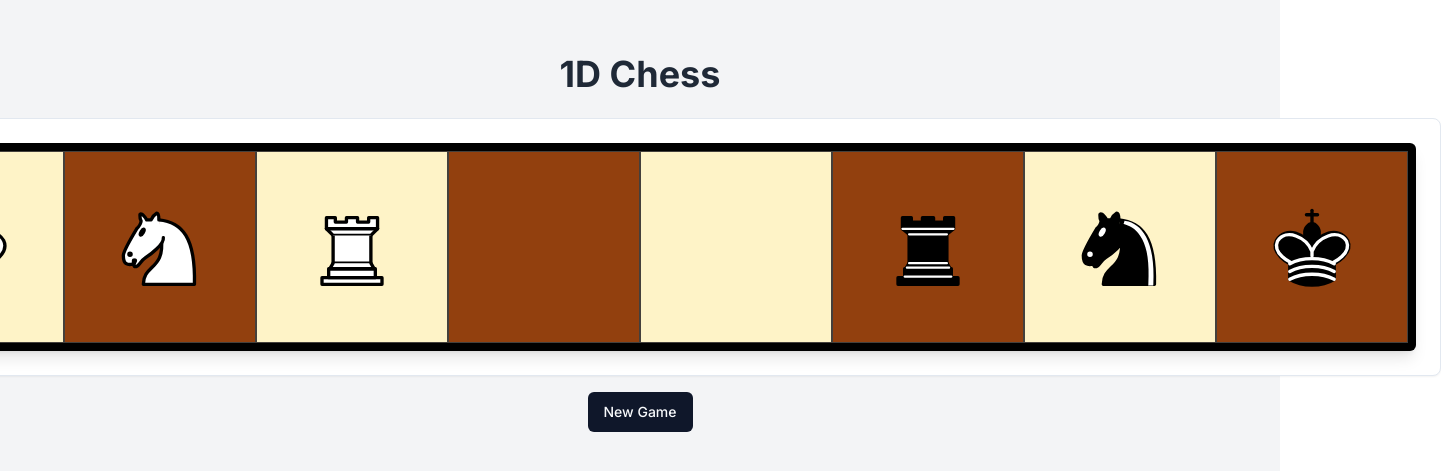
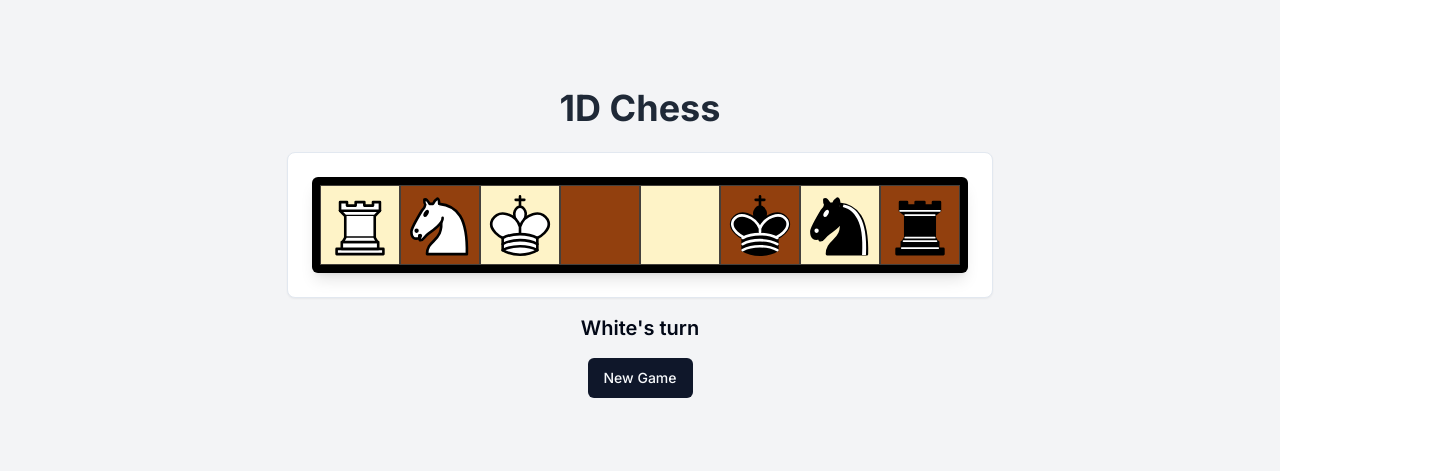
Before and after one commit to AndrxwWxng/1d-chess, a Next.js app: page / in a window 1280 px wide. Shown: the part 157-628 px from the top of the page, 1441 px wide, since content can reach past the window. Built offline with nearby package versions, Linux system fonts and the light colour scheme.

Commit message:
added movements and context and logic
its kinda really broken

```diff
--- a/src/app/page.tsx
+++ b/src/app/page.tsx
@@ -1,15 +1,34 @@
+'use client';
 import React from 'react';
 import Board from '../components/board';
-import { Button } from "@/components/ui/button"
+import { GameProvider, useGame } from '../context/gameContext';
+import { Button } from "@/components/ui/button";
 
-const Home = () => {
+const GameInfo = () => {
+  const { currentPlayer, isGameOver, winner, resetGame } = useGame();
+
   return (
-    <div className="flex flex-col items-center justify-center min-h-screen bg-gray-100">
-      <h1 className="text-4xl font-bold text-gray-800 mb-6">1D Chess</h1>
-      <Board />
-      <Button className="mt-4">New Game</Button>
+    <div className="mt-4 text-center">
+      {!isGameOver ? (
+        <p className="text-xl font-semibold">{currentPlayer === 'white' ? "White" : "Black"}'s turn</p>
+      ) : (
+        <p className="text-xl font-semibold">{winner === 'white' ? "White" : "Black"} wins!</p>
+      )}
+      <Button className="mt-4" onClick={resetGame}>New Game</Button>
     </div>
   );
 };
 
+const Home = () => {
+  return (
+    <GameProvider>
+      <div className="flex flex-col items-center justify-center min-h-screen bg-gray-100">
+        <h1 className="text-4xl font-bold text-gray-800 mb-6">1D Chess</h1>
+        <Board />
+        <GameInfo />
+      </div>
+    </GameProvider>
+  );
+};
+
 export default Home;
--- a/src/components/board.tsx
+++ b/src/components/board.tsx
@@ -1,19 +1,25 @@
+'use client';
 import React from 'react';
 import Square from './square';
 import { Card, CardContent } from './ui/card';
-// import {GameContext} from '../context.tsx/gameContext';
+import { useGame } from '../context/gameContext';
 
 const Board = () => {
-    const initialPiece = ['WK', 'WN', 'WR', '','','BR','BN','BK'];
-    const BoardSize = 8;
-    const board = Array(BoardSize).fill(null);
-    // const { board } = useContext(GameContext);
+  const { board, handleSquareClick, selectedPiece, availableMoves } = useGame();
+
   return (
     <Card className='w-fit'>
       <CardContent className='p-6'>
         <div className='flex bg-black p-2 rounded-md shadow-lg'>
-                    {initialPiece.map((piece, index) => (
-                        <Square key={index} index={index} piece={piece}/>
+          {board.map((piece: string, index: number) => (
+            <Square
+              key={index}
+              index={index}
+              piece={piece}
+              onClick={() => handleSquareClick(index)}
+              isSelected={selectedPiece === index}
+              isAvailableMove={availableMoves.includes(index)}
+            />
           ))}
         </div>
       </CardContent>
--- a/src/components/square.tsx
+++ b/src/components/square.tsx
@@ -1,20 +1,23 @@
 import React from 'react';
 import ChessPiece from './piece';
-// import { GameContext } from '../context/GameContext';
-// import Piece from './Piece';
+
 type SquareProps = {
   index: number;
   piece: string;
-}
-const Square: React.FC<SquareProps> = ({ index, piece }) => {
-//   const { board, handleSquareClick } = useContext(GameContext);
+  onClick: () => void;
+  isSelected: boolean;
+  isAvailableMove: boolean;
+};
+
+const Square: React.FC<SquareProps> = ({ index, piece, onClick, isSelected, isAvailableMove }) => {
   return (
     <div
-      className={`w-48 h-48 flex items-center justify-center text-4xl border border-stone-700 ${
+      onClick={onClick}
+      className={`w-20 h-20 flex items-center justify-center text-4xl border border-stone-700 cursor-pointer ${
         index % 2 === 0 ? 'bg-amber-100' : 'bg-amber-800'
-      }`}
+      } ${isSelected ? 'ring-4 ring-blue-500' : ''} ${isAvailableMove ? 'ring-4 ring-green-500' : ''}`}
     >
-      {piece && <ChessPiece piece={piece} />}
+      {piece ? <ChessPiece piece={piece} /> : null}
     </div>
   );
 };
--- /dev/null
+++ b/src/context/gameContext.tsx
@@ -0,0 +1,130 @@
+// import React, { createContext, useState } from 'react';
+
+// const initialState = {
+//   board: Array(8).fill(null),
+//   // Other state variables like current player, etc.
+// };
+
+// export const GameContext = createContext();
+
+// export const GameProvider = ({ children }) => {
+//   const [state, setState] = useState(initialState);
+
+//   const handleSquareClick = (index) => {
+//     // Logic for handling square click
+//   };
+
+//   return (
+//     <GameContext.Provider value={{ ...state, handleSquareClick }}>
+//       {children}
+//     </GameContext.Provider>
+//   );
+// };
+'use client';
+import React, { createContext, useState, useContext } from 'react';
+
+type GameState = {
+  board: string[];
+  currentPlayer: 'white' | 'black';
+  selectedPiece: number | null;
+  availableMoves: number[];
+  isGameOver: boolean;
+  winner: 'white' | 'black' | null;
+};
+
+const initialState: GameState = {
+  board: ['WR', 'WN', 'WK', '', '', 'BK', 'BN', 'BR'],
+  currentPlayer: 'white',
+  selectedPiece: null,
+  availableMoves: [],
+  isGameOver: false,
+  winner: null,
+};
+
+type GameContextType = GameState & {
+  handleSquareClick: (index: number) => void;
+  resetGame: () => void;
+};
+
+const GameContext = createContext<GameContextType | undefined>(undefined);
+
+export const GameProvider: React.FC<{ children: React.ReactNode }> = ({ children }) => {
+  const [state, setState] = useState<GameState>(initialState);
+
+  const calculateAvailableMoves = (index: number) => {
+    const piece = state.board[index];
+    if (!piece || (state.currentPlayer === 'white' && piece[0] !== 'W') || (state.currentPlayer === 'black' && piece[0] !== 'B')) {
+      return [];
+    }
+
+    const moves = [];
+    if (piece[1] === 'K' || piece[1] === 'R') {
+      if (index > 0 && (!state.board[index - 1] || state.board[index - 1][0] !== piece[0])) moves.push(index - 1);
+      if (index < state.board.length - 1 && (!state.board[index + 1] || state.board[index + 1][0] !== piece[0])) moves.push(index + 1);
+    }
+    if (piece[1] === 'N') {
+      if (index > 1 && (!state.board[index - 2] || state.board[index - 2][0] !== piece[0])) moves.push(index - 2);
+      if (index < state.board.length - 2 && (!state.board[index + 2] || state.board[index + 2][0] !== piece[0])) moves.push(index + 2);
+    }
+
+    return moves;
+  };
+
+  const handleSquareClick = (index: number) => {
+    if (state.isGameOver) return;
+
+    const { board, selectedPiece, currentPlayer } = state;
+
+    if (selectedPiece === null) {
+      const piece = board[index];
+      if (piece && (currentPlayer === 'white' ? piece[0] === 'W' : piece[0] === 'B')) {
+        const availableMoves = calculateAvailableMoves(index);
+        setState({ ...state, selectedPiece: index, availableMoves });
+      }
+    } else if (state.availableMoves.includes(index)) {
+      const newBoard = [...board];
+      newBoard[index] = newBoard[selectedPiece];
+      newBoard[selectedPiece] = '';
+
+      const newPlayer = currentPlayer === 'white' ? 'black' : 'white';
+      const winner = checkForGameEnd(newBoard, newPlayer);
+
+      setState({
+        ...state,
+        board: newBoard,
+        currentPlayer: newPlayer,
+        selectedPiece: null,
+        availableMoves: [],
+        isGameOver: !!winner,
+        winner,
+      });
+    } else {
+      setState({ ...state, selectedPiece: null, availableMoves: [] });
+    }
+  };
+
+  const checkForGameEnd = (board: string[], currentPlayer: 'white' | 'black') => {
+    const kingPosition = board.indexOf(currentPlayer === 'white' ? 'BK' : 'WK');
+    if (kingPosition === -1) return currentPlayer === 'white' ? 'white' : 'black';
+    if (kingPosition === 0 || kingPosition === board.length - 1) return currentPlayer === 'white' ? 'white' : 'black';
+    return null;
+  };
+
+  const resetGame = () => {
+    setState(initialState);
+  };
+
+  return (
+    <GameContext.Provider value={{ ...state, handleSquareClick, resetGame }}>
+      {children}
+    </GameContext.Provider>
+  );
+};
+
+export const useGame = () => {
+  const context = useContext(GameContext);
+  if (context === undefined) {
+    throw new Error('useGame must be used within a GameProvider');
+  }
+  return context;
+};
```
Also changed, not shown: src/context.tsx/gameContext.tsx (deleted, +0 -22 lines). Lines whose indentation alone changed are shown as unchanged.
